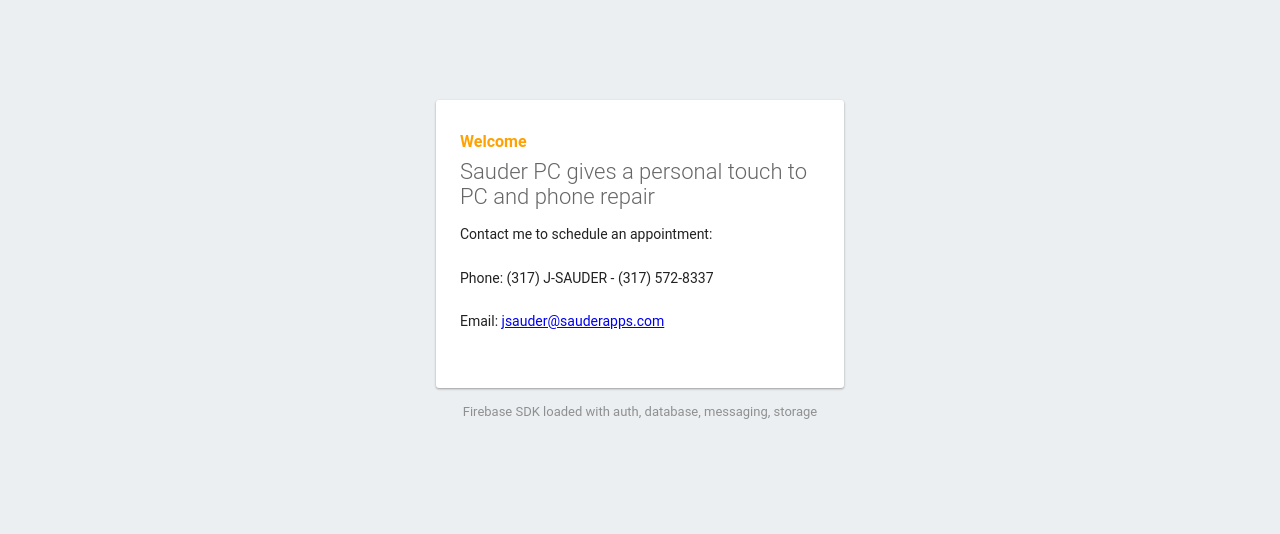
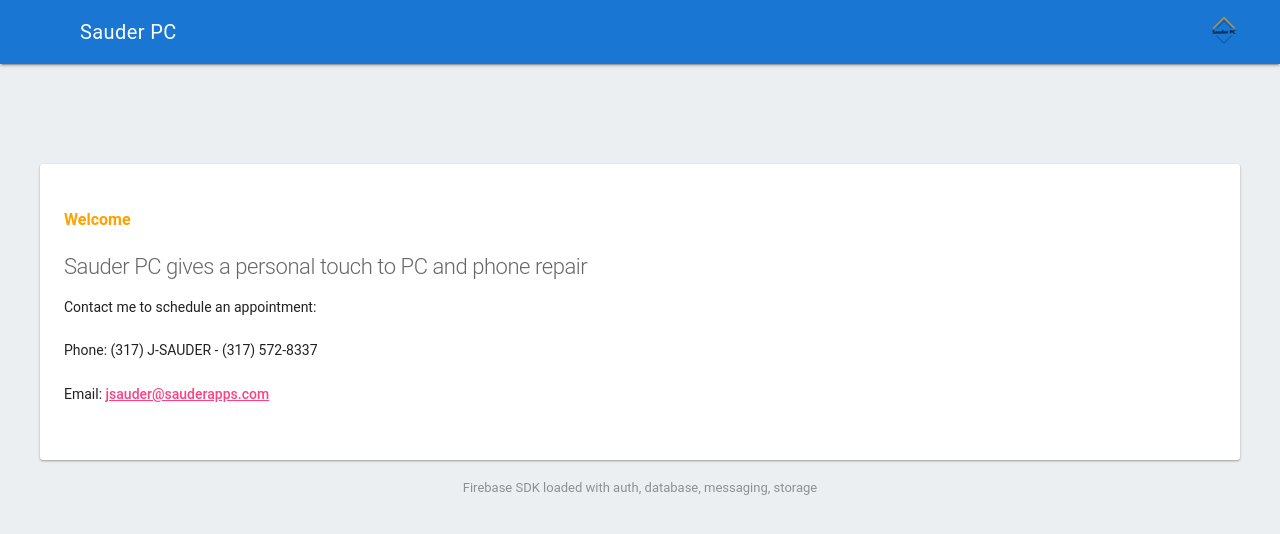
Before and after one commit to sjoshua270/sauder-pc, a plain HTML site: page public/index.html in a window 1280 px wide. Drawn offline with nearby package versions, Linux system fonts and the light colour scheme; some packages are replaced by stand-ins of ours.

```diff
--- a/public/index.html
+++ b/public/index.html
@@ -33,6 +33,10 @@
     <meta name="msapplication-TileImage" content="/res/ms-icon-144x144.png">
     <meta name="theme-color" content="#ffffff">
 
+    <link rel="stylesheet" href="https://fonts.googleapis.com/icon?family=Material+Icons">
+    <link rel="stylesheet" href="https://code.getmdl.io/1.3.0/material.indigo-pink.min.css">
+    <script defer src="https://code.getmdl.io/1.3.0/material.min.js"></script>
+
     <style media="screen">
         body {
             background: #ECEFF1;
@@ -44,7 +48,7 @@
 
         #message {
             background: white;
-            max-width: 360px;
+            max-width: 90vw;
             margin: 100px auto 16px;
             padding: 32px 24px;
             border-radius: 3px;
@@ -68,6 +72,14 @@
             line-height: 140%;
             margin: 16px 0 24px;
             font-size: 14px;
+        }
+
+        .mdl-layout__header-row {
+            background-color: #1976D2;
+        }
+
+        .mdl-layout__header-row #logo {
+            float: right;
         }
 
         #message {
@@ -94,6 +106,21 @@
     </style>
 </head>
 <body>
+
+<!-- Always shows a header, even in smaller screens. -->
+<div class="mdl-layout mdl-js-layout mdl-layout--fixed-header">
+    <header class="mdl-layout__header">
+        <div class="mdl-layout__header-row">
+            <!-- Title -->
+            <span class="mdl-layout-title">Sauder PC</span>
+            <!-- Add spacer, to align navigation to the right -->
+            <div class="mdl-layout-spacer"></div>
+            <!--Logo-->
+            <img id="logo" src="res/favicon-32x32.png">
+        </div>
+    </header>
+    <main class="mdl-layout__content">
+        <div class="page-content">
             <div id="message">
                 <h2>Welcome</h2>
                 <h1>Sauder PC gives a personal touch to PC and phone repair</h1>
@@ -102,6 +129,9 @@
                 <p>Email: <a href="mailto:jsauder@sauderpc.com">jsauder@sauderapps.com</a></p>
             </div>
             <p id="load">Firebase SDK Loading&hellip;</p>
+        </div>
+    </main>
+</div>
 
 <script>
     document.addEventListener('DOMContentLoaded', function () {
```
Also changed, not shown: public/res/icon_white.png (added). Lines whose indentation alone changed are shown as unchanged.
